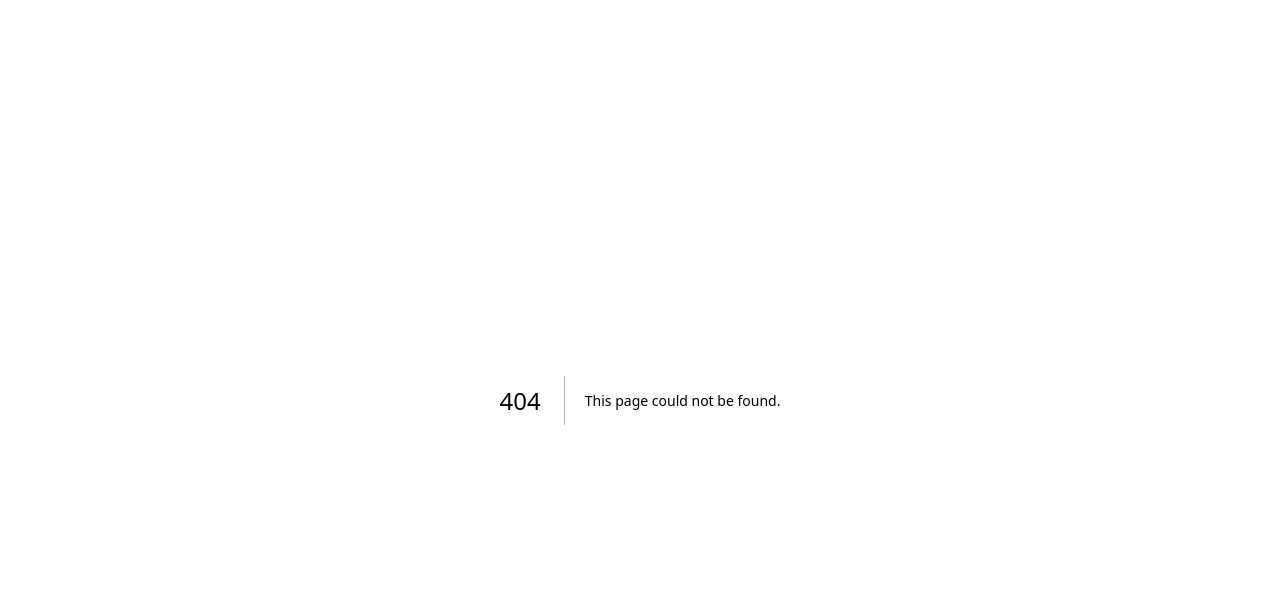
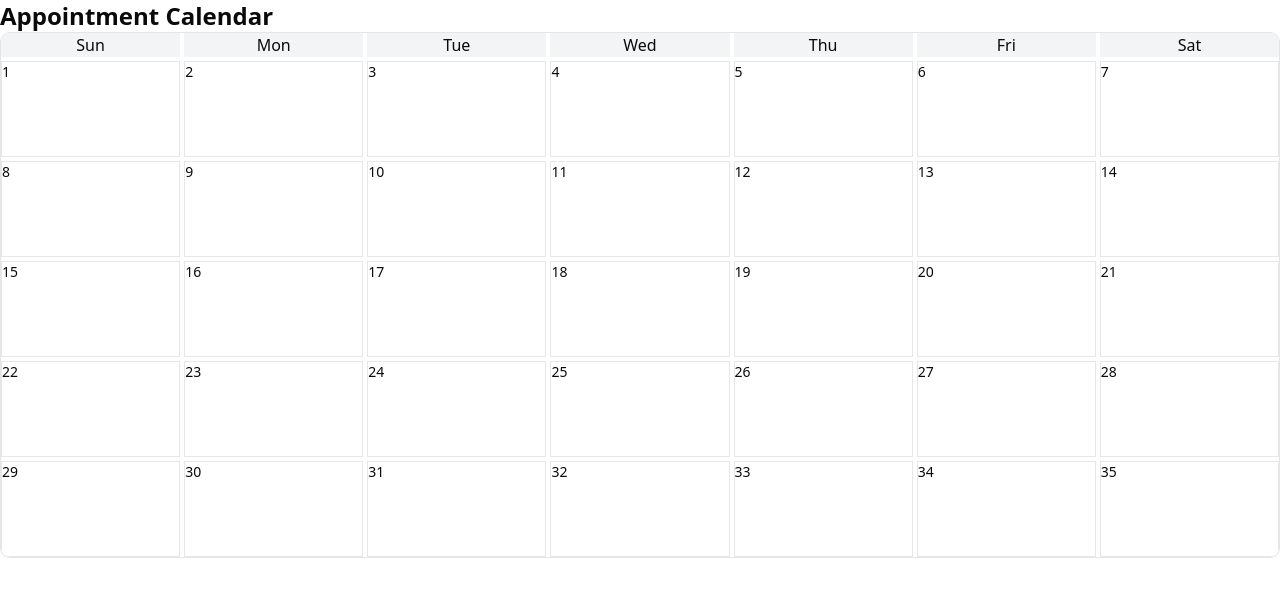
Before and after one commit to rahul-17-11/doctor-booking, a Next.js app: page /calendar in a window 1280 px wide. Before the commit this address had no page. Shown: the top 596 px of the page. Built offline with nearby package versions, Linux system fonts and the light colour scheme.

Commit message:
Add static calendar grid layout with weekday headers

```diff
--- /dev/null
+++ b/src/app/calendar/page.tsx
@@ -0,0 +1,29 @@
+export default function CalendarPage() {
+  return (
+    <main className="p-4">
+      <h1 className="text-2xl font-bold mb-4">Appointment Calendar</h1>
+
+      <div className="grid grid-cols-7 gap-1 border rounded-lg overflow-hidden">
+        {/* Day headers */}
+        {["Sun", "Mon", "Tue", "Wed", "Thu", "Fri", "Sat"].map((day) => (
+          <div
+            key={day}
+            className="text-center font-medium bg-gray-100 dark:bg-gray-800 p-2"
+          >
+            {day}
+          </div>
+        ))}
+
+        {/* 35 placeholders (5 weeks * 7 days) */}
+        {Array.from({ length: 35 }).map((_, i) => (
+          <div
+            key={i}
+            className="h-24 border border-gray-200 dark:border-gray-700 p-2 text-sm"
+          >
+            {i + 1}
+          </div>
+        ))}
+      </div>
+    </main>
+  );
+}
--- a/src/app/page.tsx
+++ b/src/app/page.tsx
@@ -1,9 +1,15 @@
-import { Button } from "@/components/ui/button";
+import Link from "next/link";
 
 export default function Home() {
   return (
-    <main className="flex min-h-screen items-center justify-center bg-white dark:bg-gray-900">
-      <Button variant="default">Hello ShadCN</Button>
+    <main className="flex min-h-screen items-center justify-center flex-col gap-4">
+      <h1 className="text-2xl font-bold">Doctor Appointment Booking</h1>
+      <Link
+        href="/calendar"
+        className="text-blue-500 underline hover:text-blue-700"
+      >
+        Go to Calendar
+      </Link>
     </main>
   );
 }
```
